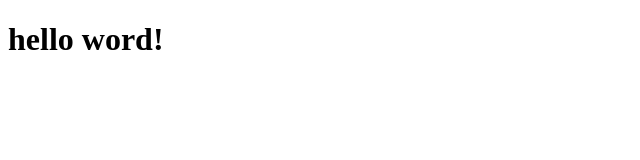
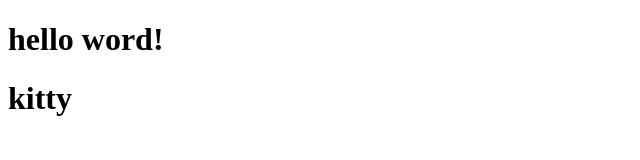
Before and after one commit to Mmm-673/-, a plain HTML site: page index.html in a window 1280 px wide. Shown: the whole page, without its empty margins (0-640 px from the left). Drawn offline with Linux system fonts and the light colour scheme.

Commit message:
第二次

```diff
--- a/index.html
+++ b/index.html
@@ -8,5 +8,6 @@
 </head>
 <body>
     <h1>hello word!</h1>
+    <h1>kitty</h1>
 </body>
 </html>
```
